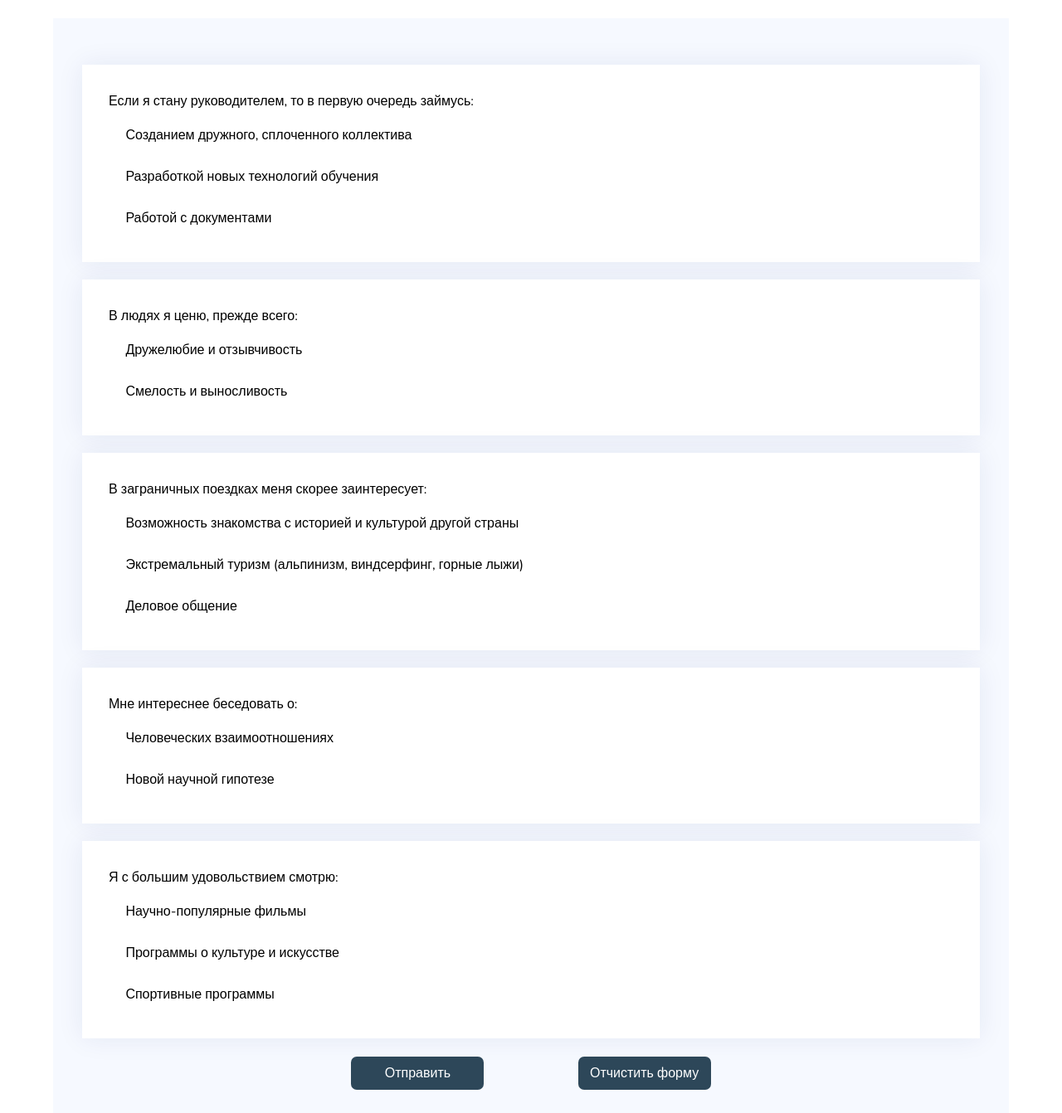
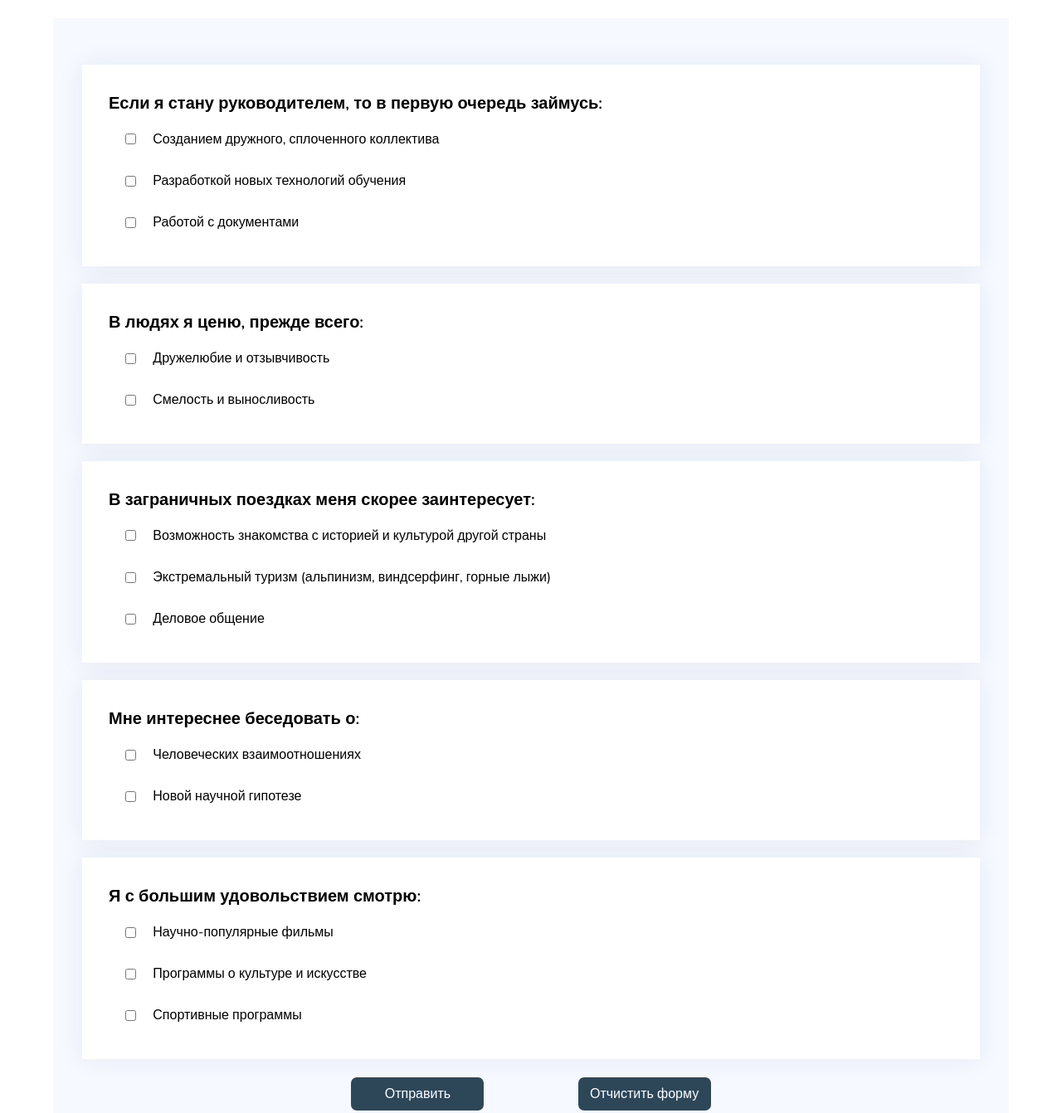
Before and after one commit to Pavla4002/practice_project, a plain HTML site: page page2.html in a window 1280 px wide. Shown: the part 114-1456 px from the top of the page at 83% size. Drawn offline with nearby package versions, Linux system fonts and the light colour scheme; a web font is replaced by a local one.

Commit message:
Еще адаптация и тщетные попытки что-то сделать

```diff
--- a/fun.js
+++ b/fun.js
@@ -2,8 +2,18 @@
 let blockBackG = document.querySelector('.box');
 
 blockBackG.addEventListener('click', function (e){
-    let element = e.target
-    if (element.classList.contains('value-q')){
-        element.classList.toggle('value-q-bg');
+    let element = e.target;
+    let rod = element.closest('.value-q');
+    // let count = 0
+    // if(element.closest('.block-question')){
+    //     count = element.closest('.block-question').getElementsByClassName('value-q-bg').length;
+    // }
+    if (element.closest('.value-q') && (element.classList.contains('click-on-me'))){
+        rod.classList.toggle('value-q-bg');
     }
+    // else if(element.closest('.value-q') && (element.classList.contains('click-on-me')) && count===1){
+    //
+    // }
+
+
 })
--- a/page2.html
+++ b/page2.html
@@ -18,58 +18,74 @@
 <div class="block-test">
     <div class="box">
         <div class="block-question">
-            <span>Если я стану руководителем, то в первую очередь займусь:</span>
-            <div class="value-q">
-                <span>Созданием дружного, сплоченного коллектива</span>
-            </div>
-            <div class="value-q">
-                <span>Разработкой новых технологий обучения</span>
-            </div>
-            <div class="value-q">
-                <span>Работой с документами</span>
-            </div>
+            <span class="question-text">Если я стану руководителем, то в первую очередь займусь:</span>
+                <p class="value-q">
+                    <input type="checkbox" id="test" class="click-on-me">
+                    <label for="test">Созданием дружного, сплоченного коллектива </label>
+                </p>
+
+            <p class="value-q">
+                <input type="checkbox"  id="test1" class="click-on-me">
+                <label for="test1">Разработкой новых технологий обучения</label>
+            </p>
+            <p class="value-q">
+                <input type="checkbox" id="test2" class="click-on-me">
+                <label for="test2">Работой с документами</label>
+            </p>
         </div>
         <div class="block-question">
-            <span> В людях я ценю, прежде всего:</span>
-            <div class="value-q">
-                <span>Дружелюбие и отзывчивость</span>
-            </div>
-            <div class="value-q">
-                <span>Смелость и выносливость</span>
-            </div>
+            <span class="question-text"> В людях я ценю, прежде всего:</span>
+            <p class="value-q">
+                <input type="checkbox" id="test3" class="click-on-me">
+                <label for="test3">Дружелюбие и отзывчивость </label>
+            </p>
+            <p class="value-q">
+                <input type="checkbox" id="test4" class="click-on-me">
+                <label for="test4">Смелость и выносливость </label>
+            </p>
         </div>
         <div class="block-question">
-            <span> В заграничных поездках меня скорее заинтересует:</span>
-            <div class="value-q">
-                <span>Возможность знакомства с историей и культурой другой страны</span>
-            </div>
-            <div class="value-q">
-                <span>Экстремальный туризм (альпинизм, виндсерфинг, горные лыжи)</span>
-            </div>
-            <div class="value-q">
-                <span>Деловое общение</span>
-            </div>
+            <span class="question-text"> В заграничных поездках меня скорее заинтересует:</span>
+            <p class="value-q">
+                <input type="checkbox" id="test5" class="click-on-me">
+                <label for="test5"> Возможность знакомства с историей и культурой другой страны</label>
+            </p>
+            <p class="value-q">
+                <input type="checkbox" id="test6" class="click-on-me">
+                <label for="test6"> Экстремальный туризм (альпинизм, виндсерфинг, горные лыжи)</label>
+            </p>
+            <p class="value-q">
+                <input type="checkbox" id="test7" class="click-on-me">
+                <label for="test7">Деловое общение</label>
+            </p>
         </div>
         <div class="block-question">
-            <span> Мне интереснее беседовать о:</span>
-            <div class="value-q">
-                <span>Человеческих взаимоотношениях</span>
-            </div>
-            <div class="value-q">
-                <span>Новой научной гипотезе</span>
-            </div>
+            <span class="question-text"> Мне интереснее беседовать о:</span>
+            <p class="value-q">
+                <input type="checkbox" id="test8" class="click-on-me">
+                <label for="test8">Человеческих взаимоотношениях</label>
+            </p>
+            <p  class="value-q">
+                <input type="checkbox" id="test9"  class="click-on-me">
+                <label for="test9">Новой научной гипотезе</label>
+            </p>
+
         </div>
         <div class="block-question">
-            <span> Я с большим удовольствием смотрю:</span>
-            <div class="value-q">
-                <span>Научно-популярные фильмы</span>
-            </div>
-            <div class="value-q">
-                <span>Программы о культуре и искусстве</span>
-            </div>
-            <div class="value-q">
-                <span>Спортивные программы</span>
-            </div>
+            <span class="question-text"> Я с большим удовольствием смотрю:</span>
+            <p class="value-q">
+                <input type="checkbox" id="test10" class="click-on-me">
+                <label for="test10">Научно-популярные фильмы  </label>
+            </p>
+            <p class="value-q">
+                <input type="checkbox" id="test11" class="click-on-me">
+                <label for="test11"> Программы о культуре и искусстве  </label>
+            </p>
+           <p class="value-q">
+               <input type="checkbox"  id="test12"  class="click-on-me">
+               <label for="test12" > Спортивные программы </label>
+           </p>
+
         </div>
     </div>
     <div class="buttons">
--- a/style.css
+++ b/style.css
@@ -14,9 +14,12 @@ a{
     font-family: "Nunito", sans-serif;
     position: relative;
 }
-/*.all-content a,span,div{*/
-/*    font-size: 40px;*/
-/*}*/
+
+label{
+    width: 100%;
+    display: block;
+    height: 100%;
+}
 header{
     width: 100%;
     height: 16vh;
@@ -76,8 +79,12 @@ section{
     flex-direction: column;
     padding: 3%;
     margin-top: 2%;
+}
+.question-text{
+    font-weight: bold;
+    font-size: 20px;
+}
 
-}
 .buttons{
     margin-top: 2%;
     width: 40%;
@@ -102,8 +109,12 @@ section{
     padding-left: 2%;
 }
 .value-q:hover{
-    background-color: #e5eafa;
-    box-shadow: 0 0 30px rgb(1 41 112 / 8%);
+    background-color: #eaeeff;
+}
+.value-q label{
+    display: flex;
+    justify-content: start;
+    align-items: center;
 }
 .value-q-bg{
     background-color: #e5eafa;
@@ -151,6 +162,9 @@ section{
 .info-profession{
     margin-top: 1%;
 }
+input{
+    margin-right: 2%;
+}
 .run_test{
     width: 150px;
     height: 40px;
@@ -164,7 +178,7 @@ section{
 .bgc-run{
     padding: 5%;
     width: 100%;
-    height: 50vh;
+    height: 60vh;
     background-color: #F6F9FF;
     display: flex;
     flex-direction: column;
@@ -258,6 +272,22 @@ footer{
 .contacts img{
     width: 15%;
 }
+.arrow-and-button{
+    width: 100%;
+    display: flex;
+    justify-content: start;
+    align-items: center;
+}
+.arrow-and-button a:hover{
+    margin-right: 2%;
+}
+.arrow-and-button img{
+    width: 7%;
+}
+.image-move{
+    margin-left: 5%;
+}
+
 @media screen and (min-width: 2000px){
     .all-content{
         width: 1440px;
@@ -268,7 +298,7 @@ footer{
     .bgc-run{
         padding: 5%;
         width: 100%;
-        height: 50vh;
+        height: 60vh;
         background-color: #F6F9FF;
         display: flex;
         flex-direction: column;
@@ -297,7 +327,7 @@ footer{
     .bgc-run{
         padding: 5%;
         width: 100%;
-        height: 50vh;
+        height: 60vh;
         background-color:  #F6F9FF;
         display: flex;
         flex-direction: column;
@@ -346,7 +376,7 @@ footer{
     .bgc-run{
         padding: 5%;
         width: 100%;
-        height: 65vh;
+        height: 70vh;
         background-color:  #F6F9FF;
         display: flex;
         flex-direction: column;
@@ -408,12 +438,18 @@ footer{
         margin-top: 2%;
         margin-left: 5%;
     }
+    .question-text{
+        font-size: 16px;
+    }
+    .value-q label{
+        font-size: 14px;
+    }
 }
 @media all and (max-width: 425px){
     .bgc-run{
         padding: 5%;
         width: 100%;
-        height: 65vh;
+        height: 70vh;
         background-color:  #F6F9FF;
         display: flex;
         flex-direction: column;
@@ -437,12 +473,24 @@ footer{
     header a{
         font-size: 14px;
     }
+    .value-q{
+        height: 8vh;
+    }
+    .question-text{
+        font-size: 14px;
+    }
+    .value-q label{
+        font-size: 14px;
+    }
+    section{
+        padding: 0 0;
+    }
 }
 @media all and (max-width: 375px){
     .bgc-run{
         padding: 5%;
         width: 100%;
-        height: 65vh;
+        height: 70vh;
         background-color: #F6F9FF;
         display: flex;
         flex-direction: column;
```
Also changed, not shown: index.html (+5 -1 lines), page3.html (+5 -5 lines), img/image027.png (added).
